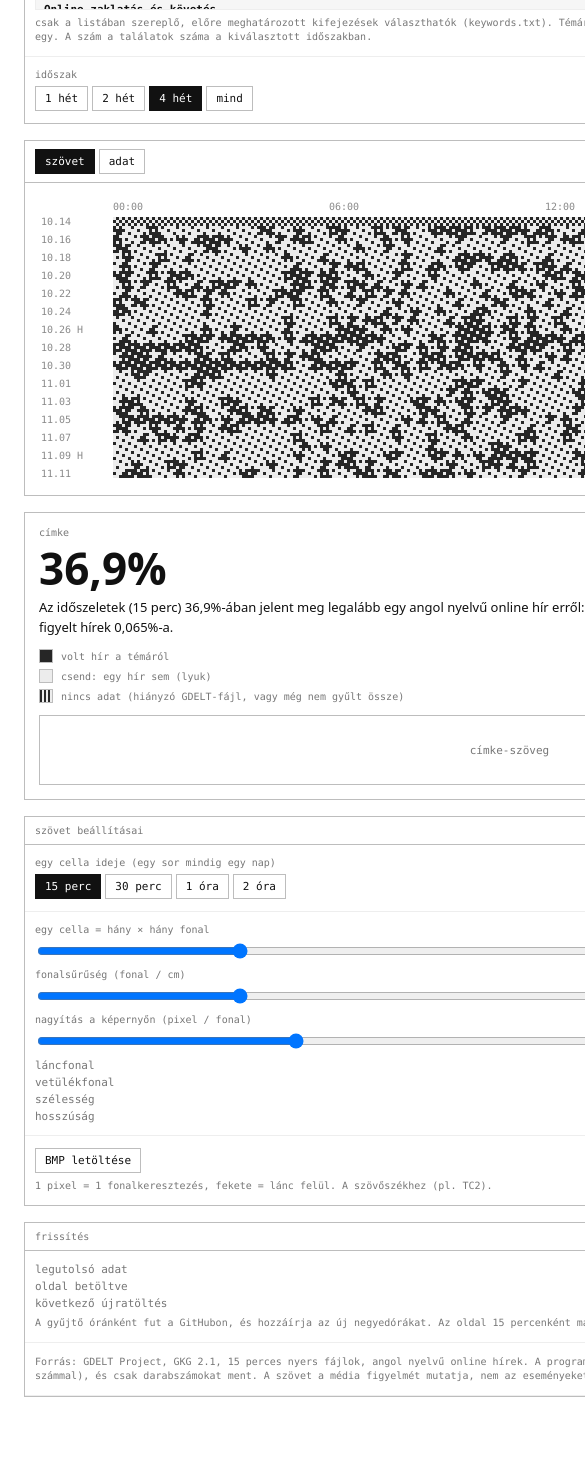
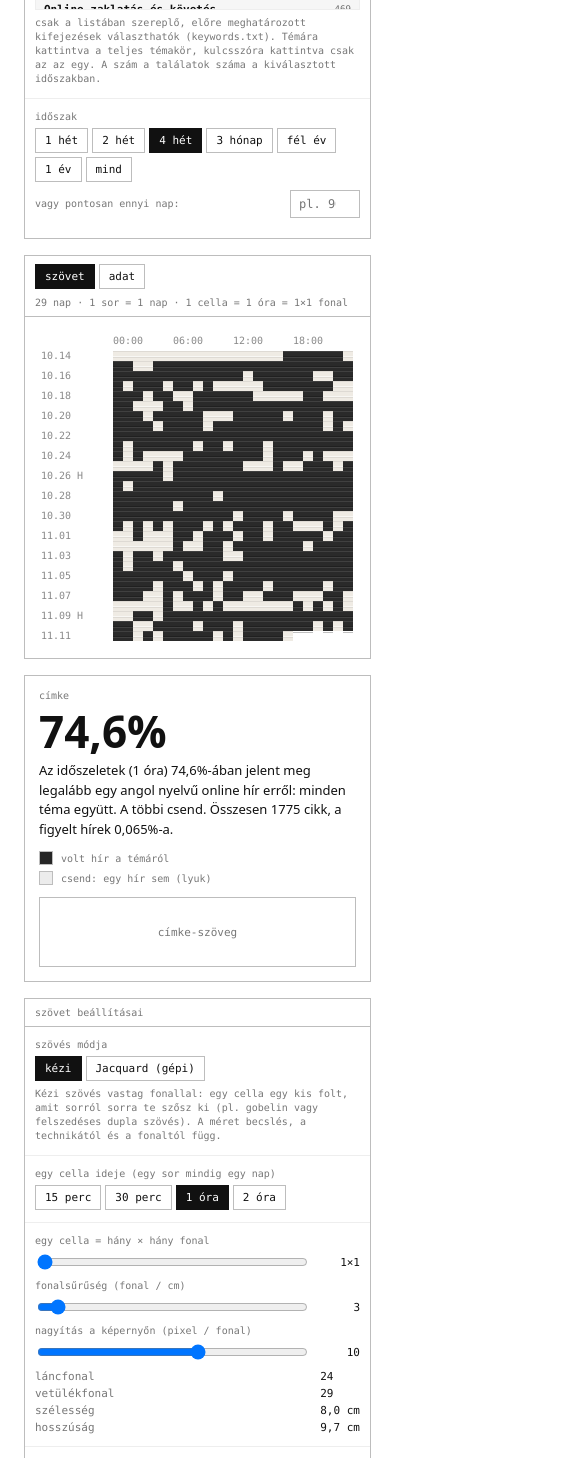
Before and after one commit to holes-are-not-absences/holes-are-never-simply-absences, a plain HTML site: page index.html in a window 390 px wide. Shown: the part 542-2000 px from the top of the page, 585 px wide, since content can reach past the window. Before the commit the page ends 1979 px from the top, so only its background shows below. Drawn offline with Linux system fonts and the light colour scheme.

Commit message:
Add files via upload

```diff
--- a/index.html
+++ b/index.html
@@ -68,7 +68,8 @@ canvas{display:block;margin:0 auto;cursor:crosshair}
     </div>
     <div class="sec">
       <div class="lbl">időszak</div>
-      <div class="seg" id="span"><button data-v="7">1 hét</button><button data-v="14">2 hét</button><button data-v="28" class="on">4 hét</button><button data-v="9999">mind</button></div>
+      <div class="seg" id="span"><button data-v="7">1 hét</button><button data-v="14">2 hét</button><button data-v="28" class="on">4 hét</button><button data-v="91">3 hónap</button><button data-v="182">fél év</button><button data-v="365">1 év</button><button data-v="9999">mind</button></div>
+      <div class="rng" style="margin-top:8px;grid-template-columns:1fr 70px"><span class="hint" style="margin:0">vagy pontosan ennyi nap:</span><input type="number" id="spanN" min="1" max="3650" placeholder="pl. 90"></div>
     </div>
   </div>
 
@@ -89,13 +90,17 @@ canvas{display:block;margin:0 auto;cursor:crosshair}
       <div class="legend">
         <div class="sw" style="background:#262626"></div><div>volt hír a témáról</div>
         <div class="sw" style="background:#ececec"></div><div>csend: egy hír sem (lyuk)</div>
-        <div class="sw" style="background:repeating-linear-gradient(90deg,#262626 0 2px,#ececec 2px 4px)"></div><div>nincs adat (hiányzó GDELT-fájl, vagy még nem gyűlt össze)</div>
       </div>
       <div class="ph">címke-szöveg</div>
     </div>
 
     <div class="box" style="margin-top:16px">
       <div class="head"><span>szövet beállításai</span></div>
+      <div class="sec">
+        <div class="lbl">szövés módja</div>
+        <div class="seg" id="mode"><button data-v="hand" class="on">kézi</button><button data-v="jacq">Jacquard (gépi)</button></div>
+        <div class="hint" id="modeHint"></div>
+      </div>
       <div class="sec">
         <div class="lbl">egy cella ideje (egy sor mindig egy nap)</div>
         <div class="seg" id="res"><button data-v="1" class="on">15 perc</button><button data-v="2">30 perc</button><button data-v="4">1 óra</button><button data-v="8">2 óra</button></div>
@@ -104,21 +109,21 @@ canvas{display:block;margin:0 auto;cursor:crosshair}
         <div class="lbl">egy cella = hány × hány fonal</div>
         <div class="rng"><input type="range" id="th" min="1" max="10" value="3"><output id="thV">3×3</output></div>
         <div class="lbl">fonalsűrűség (fonal / cm)</div>
-        <div class="rng"><input type="range" id="den" min="4" max="40" value="12"><output id="denV">12</output></div>
+        <div class="rng"><input type="range" id="den" min="1" max="40" value="12"><output id="denV">12</output></div>
         <div class="lbl">nagyítás a képernyőn (pixel / fonal)</div>
-        <div class="rng"><input type="range" id="px" min="1" max="8" value="3"><output id="pxV">3</output></div>
+        <div class="rng"><input type="range" id="px" min="1" max="16" value="3"><output id="pxV">3</output></div>
         <div class="nums" id="size"></div>
       </div>
       <div class="sec">
-        <div class="row"><button id="bmp">BMP letöltése</button></div>
-        <div class="hint">1 pixel = 1 fonalkeresztezés, fekete = lánc felül. A szövőszékhez (pl. TC2).</div>
+        <div class="row"><button id="chart">mintarajz (PNG)</button><button id="bmp">BMP (Jacquard)</button></div>
+        <div class="hint" id="exHint"></div>
       </div>
     </div>
 
     <div class="box" style="margin-top:16px">
       <div class="head"><span>frissítés</span></div>
       <div class="sec"><div class="nums" id="upd"></div>
-        <div class="hint">A gyűjtő óránként fut a GitHubon, és hozzáírja az új negyedórákat. Az oldal 15 percenként magától újratölti az adatot, a „frissítés most” gombbal azonnal is.</div></div>
+        <div class="hint">A gyűjtő 15 percenként fut a GitHubon, és hozzáírja az új negyedórákat. Az oldal 15 percenként magától újratölti az adatot, a „frissítés most” gombbal azonnal is.</div></div>
       <div class="sec"><div class="hint" style="margin:0">Forrás: GDELT Project, GKG 2.1, 15 perces nyers fájlok, angol nyelvű online hírek. A program a cikkek címében és webcímében keres (szóhatárra, többes számmal), és csak darabszámokat ment. A szövet a média figyelmét mutatja, nem az eseményeket.</div></div>
       <div class="msg" id="msg"></div>
     </div>
@@ -130,7 +135,8 @@ canvas{display:block;margin:0 auto;cursor:crosshair}
 const $=s=>document.querySelector(s);
 const SLOTS=96;
 let RAW=null,CATS=[],D=null,G=null,lastLoad=null;
-let S={sel:'_osszes',span:28,view:'cloth',res:1,th:3,den:12,px:3,q:''};
+let S={sel:'_osszes',span:28,view:'cloth',mode:'hand',res:4,th:1,den:3,px:10,q:''};
+const MODES={hand:{res:4,th:1,den:3,px:10},jacq:{res:1,th:3,den:12,px:3}};
 try{Object.assign(S,JSON.parse(localStorage.getItem('holes-gdelt')||'{}'));}catch(e){}
 const save=()=>{try{localStorage.setItem('holes-gdelt',JSON.stringify(S));}catch(e){}};
 
@@ -168,17 +174,17 @@ function build(){
   for(let d=new Date(d0);d<=last;d.setDate(d.getDate()+1)){
     const row=[];
     for(let c=0;c<cols;c++){
-      let h=0,tot=0,any=false;const t0=new Date(d.getFullYear(),d.getMonth(),d.getDate(),0,c*S.res*15);
-      for(let k=0;k<S.res;k++){const t=new Date(t0.getTime()+k*9e5);if(t>last)continue;const s=t.toISOString().replace(/[-:T]/g,'').slice(0,14),r=map.get(s);
-        if(!r||r.total===''||r[col]===undefined||r[col]==='')continue;any=true;h+=+r[col];tot+=+r.total;}
-      row.push(any?{state:h>0?'hit':'quiet',t:t0,h,total:tot}:{state:'none',t:t0});
+      let h=0,tot=0,past=false;const t0=new Date(d.getFullYear(),d.getMonth(),d.getDate(),0,c*S.res*15);
+      for(let k=0;k<S.res;k++){const t=new Date(t0.getTime()+k*9e5);if(t>last)continue;past=true;const s=t.toISOString().replace(/[-:T]/g,'').slice(0,14),r=map.get(s);
+        if(!r||r.total===''||r[col]===undefined||r[col]==='')continue;h+=+r[col];tot+=+r.total;}
+      row.push(!past?{state:'future',t:t0}:{state:h>0?'hit':'quiet',t:t0,h,total:tot});
     }
     days.push(new Date(d));grid.push(row);
   }
   return{days,grid,cols};
 }
 function satin(y,x,warp){const on=((x*2+y)%5)===0;return warp?(on?0:1):(on?1:0);}
-function threadUp(state,y,x){return state==='hit'?satin(y,x,true):state==='quiet'?satin(y,x,false):(x+y)%2;}
+function threadUp(state,y,x){return state==='hit'?satin(y,x,true):satin(y,x,false);}
 
 // kulcsszólista
 function kwCounts(){
@@ -208,13 +214,17 @@ function draw(){
   cv.width=W*dpr;cv.height=H*dpr;cv.style.width=W+'px';cv.style.height=H+'px';g.setTransform(dpr,0,0,dpr,0,0);g.fillStyle='#fff';g.fillRect(0,0,W,H);G={LW,TOP,cell,rows,cols,W};
   g.font='10px ui-monospace,Menlo,monospace';g.textBaseline='top';g.fillStyle='#8a8a8a';
   for(let hr=0;hr<24;hr+=6)g.fillText(String(hr).padStart(2,'0')+':00',LW+hr*4/S.res*cell,3);
-  for(let r=0;r<rows;r++)for(let c=0;c<cols;c++){const st=D.grid[r][c].state;
+  for(let r=0;r<rows;r++)for(let c=0;c<cols;c++){const st=D.grid[r][c].state;if(st==='future')continue;
+    if(S.view==='cloth'&&S.mode==='hand'){const X=LW+c*cell,Y=TOP+r*cell,dark=st==='hit',rib=Math.max(3,Math.round(PX*0.6));
+      g.fillStyle=dark?'#2a2a2a':'#efebe4';g.fillRect(X,Y,cell,cell);
+      for(let yy=0;yy<cell;yy+=rib){g.fillStyle=dark?'rgba(255,255,255,.10)':'rgba(0,0,0,.07)';g.fillRect(X,Y+yy,cell,1);g.fillStyle=dark?'rgba(0,0,0,.25)':'rgba(255,255,255,.6)';g.fillRect(X,Y+yy+rib-1,cell,1);}
+      continue;}
     if(S.view==='cloth'){for(let i=0;i<TH;i++)for(let j=0;j<TH;j++){const y=r*TH+i,x=c*TH+j;g.fillStyle=threadUp(st,y,x)?'#262626':'#ececec';g.fillRect(LW+x*PX,TOP+y*PX,PX,PX);}}
-    else{const X=LW+c*cell,Y=TOP+r*cell;if(st==='hit'){g.fillStyle='#111';g.fillRect(X,Y,cell,cell);}else if(st==='quiet'){if(cell>=4){g.strokeStyle='#e2e2e2';g.lineWidth=.5;g.strokeRect(X+.25,Y+.25,cell-.5,cell-.5);}}else{g.fillStyle='#f3f3f3';g.fillRect(X,Y,cell,cell);}}}
+    else{const X=LW+c*cell,Y=TOP+r*cell;if(st==='hit'){g.fillStyle='#111';g.fillRect(X,Y,cell,cell);}else if(cell>=4){g.strokeStyle='#e2e2e2';g.lineWidth=.5;g.strokeRect(X+.25,Y+.25,cell-.5,cell-.5);}}}
   g.fillStyle='#8a8a8a';const step=cell>=11?1:Math.ceil(11/cell);
   D.days.forEach((d,r)=>{if(r%step===0||r===rows-1)g.fillText(`${String(d.getMonth()+1).padStart(2,'0')}.${String(d.getDate()).padStart(2,'0')}${d.getDay()===1?' H':''}`,0,TOP+r*cell+Math.max(0,(cell-10)/2));});
   // számok, címke
-  let slots=0,hit=0,arts=0,tot=0;D.grid.forEach(row=>row.forEach(c=>{if(c.state==='none')return;slots++;tot+=c.total;if(c.state==='hit'){hit++;arts+=c.h;}}));
+  let slots=0,hit=0,arts=0,tot=0;D.grid.forEach(row=>row.forEach(c=>{if(c.state==='future')return;slots++;tot+=c.total;if(c.state==='hit'){hit++;arts+=c.h;}}));
   const unit=['15 perc','30 perc','1 óra','','2 óra'][[1,2,4,0,8].indexOf(S.res)]||'';
   const p=slots?hit/slots*100:0;$('#lBig').textContent=p.toFixed(1).replace('.',',')+'%';
   $('#lDesc').textContent=`Az időszeletek (${unit}) ${p.toFixed(1).replace('.',',')}%-ában jelent meg legalább egy angol nyelvű online hír erről: ${selLabel()}. A többi csend. Összesen ${arts.toLocaleString('hu-HU')} cikk, a figyelt hírek ${(tot?arts/tot*100:0).toFixed(3).replace('.',',')}%-a.`;
@@ -225,22 +235,39 @@ function draw(){
   $('#upd').innerHTML=`<span>legutolsó adat</span><span>${fmtT(lastSlot)}</span><span>oldal betöltve</span><span>${lastLoad.toLocaleTimeString('hu-HU',{hour:'2-digit',minute:'2-digit'})}</span><span>következő újratöltés</span><span>${new Date(lastLoad.getTime()+9e5).toLocaleTimeString('hu-HU',{hour:'2-digit',minute:'2-digit'})}</span>`;
   // vezérlők állapota
   [['#span','span'],['#view','view'],['#res','res']].forEach(([id,k])=>[...$(id).children].forEach(b=>b.classList.toggle('on',String(S[k])===b.dataset.v)));
+  [...$('#mode').children].forEach(b=>b.classList.toggle('on',S.mode===b.dataset.v));
+  $('#modeHint').textContent=S.mode==='hand'?'Kézi szövés vastag fonallal: egy cella egy kis folt, amit sorról sorra te szősz ki (pl. gobelin vagy felszedéses dupla szövés). A méret becslés, a technikától és a fonaltól függ.':'Digitális Jacquard-szövőszék (pl. TC2): minden fonalat a gép emel, atlaszkötéssel.';
+  $('#exHint').textContent=S.mode==='hand'?'A mintarajz egy nyomtatható kockás rács: soronként egy nap, sötét = hír, üres = csend. A szövőszék mellé teheted.':'BMP: 1 pixel = 1 fonalkeresztezés, fekete = lánc felül.';
+  $('#spanN').value=[7,14,28,91,182,365,9999].includes(S.span)?'':S.span;
   $('#th').value=S.th;$('#thV').textContent=S.th+'×'+S.th;$('#den').value=S.den;$('#denV').textContent=S.den;$('#px').value=S.px;$('#pxV').textContent=S.px;
 }
 const tip=$('#tip');
 cv.addEventListener('mousemove',e=>{if(!G)return;const r=cv.getBoundingClientRect(),x=(e.clientX-r.left)-G.LW,y=(e.clientY-r.top)-G.TOP,row=Math.floor(y/G.cell),col=Math.floor(x/G.cell);
   if(row<0||row>=G.rows||col<0||col>=G.cols){tip.style.display='none';return;}const c=D.grid[row][col];
   const t=c.t.toLocaleString('hu-HU',{year:'numeric',month:'2-digit',day:'2-digit',hour:'2-digit',minute:'2-digit'});
-  const txt=c.state==='none'?'nincs adat':c.state==='hit'?`${c.h} cikk a témáról / ${c.total.toLocaleString('hu-HU')} összes`:`csend · ${c.total.toLocaleString('hu-HU')} cikk, egy sem a témáról`;
+  const txt=c.state==='future'?'még nem gyűlt össze':c.state==='hit'?`${c.h} cikk a témáról / ${c.total.toLocaleString('hu-HU')} összes`:`csend · ${c.total.toLocaleString('hu-HU')} cikk, egy sem a témáról`;
   tip.innerHTML=`${t}<br>${txt}`;$('#lHover').innerHTML=`${t}<br>${txt}`;tip.style.display='block';tip.style.left=(e.clientX+12)+'px';tip.style.top=(e.clientY+12)+'px';});
 cv.addEventListener('mouseleave',()=>tip.style.display='none');
 
 function seg(id,key,num){$(id).onclick=e=>{const b=e.target.closest('button');if(!b)return;S[key]=num?+b.dataset.v:b.dataset.v;save();draw();};}
-seg('#span','span',true);seg('#view','view');seg('#res','res',true);
+seg('#span','span',true);
+$('#spanN').addEventListener('change',e=>{const v=Math.round(+e.target.value);if(v>0){S.span=v;save();draw();}});
+$('#mode').onclick=e=>{const b=e.target.closest('button');if(!b)return;S.mode=b.dataset.v;Object.assign(S,MODES[S.mode]);save();draw();};seg('#view','view');seg('#res','res',true);
 [['#th','th'],['#den','den'],['#px','px']].forEach(([id,k])=>$(id).addEventListener('input',e=>{S[k]=+e.target.value;save();draw();}));
 $('#reload').onclick=load;
 $('#q').value=S.q;
 
+$('#chart').onclick=()=>{if(!D||!D.grid.length)return;const C=16,L=96,T=64,B=40,rows=D.grid.length,cols=D.cols,H=T+rows*C+B;const unit0=['15 perc','30 perc','1 óra','','2 óra'][[1,2,4,0,8].indexOf(S.res)]||'',sub=`1 sor = 1 nap · 1 cella = ${unit0} · sötét = volt hír, üres = csend · ${D.days[0].toLocaleDateString('hu-HU')} – ${D.days[rows-1].toLocaleDateString('hu-HU')}`;const W=Math.max(L+cols*C+24,L+sub.length*7+24);
+  const k=document.createElement('canvas');k.width=W*2;k.height=H*2;const x=k.getContext('2d');x.scale(2,2);x.fillStyle='#fff';x.fillRect(0,0,W,H);
+  x.fillStyle='#111';x.font='600 13px ui-monospace,Menlo,monospace';x.fillText(`holes are never simply absences · ${selLabel()}`,L,24);
+  x.font='11px ui-monospace,Menlo,monospace';x.fillStyle='#555';x.fillText(sub,L,42);
+  x.textAlign='center';for(let c=0;c<cols;c++){const hr=c*S.res*15/60;if(Number.isInteger(hr)&&hr%(S.res>=4?3:1)===0)x.fillText(String(hr).padStart(2,'0'),L+c*C+C/2,T-8);}
+  D.grid.forEach((row,r)=>{x.textAlign='right';x.fillStyle='#555';const d=D.days[r];x.fillText(`${r+1}. ${String(d.getMonth()+1).padStart(2,'0')}.${String(d.getDate()).padStart(2,'0')}`,L-8,T+r*C+C-4);
+    row.forEach((cel,c)=>{if(cel.state==='hit'){x.fillStyle='#111';x.fillRect(L+c*C,T+r*C,C,C);}});});
+  for(let c=0;c<=cols;c++){x.strokeStyle=c%(S.res>=4?6:4)===0?'#666':'#ccc';x.lineWidth=c%(S.res>=4?6:4)===0?1:.5;x.beginPath();x.moveTo(L+c*C,T);x.lineTo(L+c*C,T+rows*C);x.stroke();}
+  for(let r=0;r<=rows;r++){x.strokeStyle=r%7===0?'#666':'#ccc';x.lineWidth=r%7===0?1:.5;x.beginPath();x.moveTo(L,T+r*C);x.lineTo(L+cols*C,T+r*C);x.stroke();}
+  D.grid.forEach((row,r)=>row.forEach((cel,c)=>{if(cel.state==='future'){x.fillStyle='#fff';x.fillRect(L+c*C+1,T+r*C+1,C+1,C-1);}}));
+  k.toBlob(b=>{const a=document.createElement('a');a.href=URL.createObjectURL(b);a.download=`holes-mintarajz-${selLabel().replace(/[^a-z0-9áéíóöőúüű]+/gi,'-')}-${new Date().toISOString().slice(0,10)}.png`;document.body.appendChild(a);a.click();setTimeout(()=>a.remove(),500);},'image/png');};
 $('#bmp').onclick=()=>{if(!D||!D.grid.length)return;const TH=S.th,M=[];D.grid.forEach((row,r)=>{for(let i=0;i<TH;i++){const y=r*TH+i,o=new Uint8Array(D.cols*TH);for(let c=0;c<D.cols;c++)for(let j=0;j<TH;j++){const x=c*TH+j;o[x]=threadUp(row[c].state,y,x);}M.push(o);}});
   const h=M.length,w=M[0].length,rb=Math.ceil(Math.ceil(w/8)/4)*4,size=62+rb*h,buf=new ArrayBuffer(size),v=new DataView(buf);
   v.setUint8(0,0x42);v.setUint8(1,0x4D);v.setUint32(2,size,true);v.setUint32(10,62,true);v.setUint32(14,40,true);v.setInt32(18,w,true);v.setInt32(22,h,true);
```
Also changed, not shown: 1 other file.
